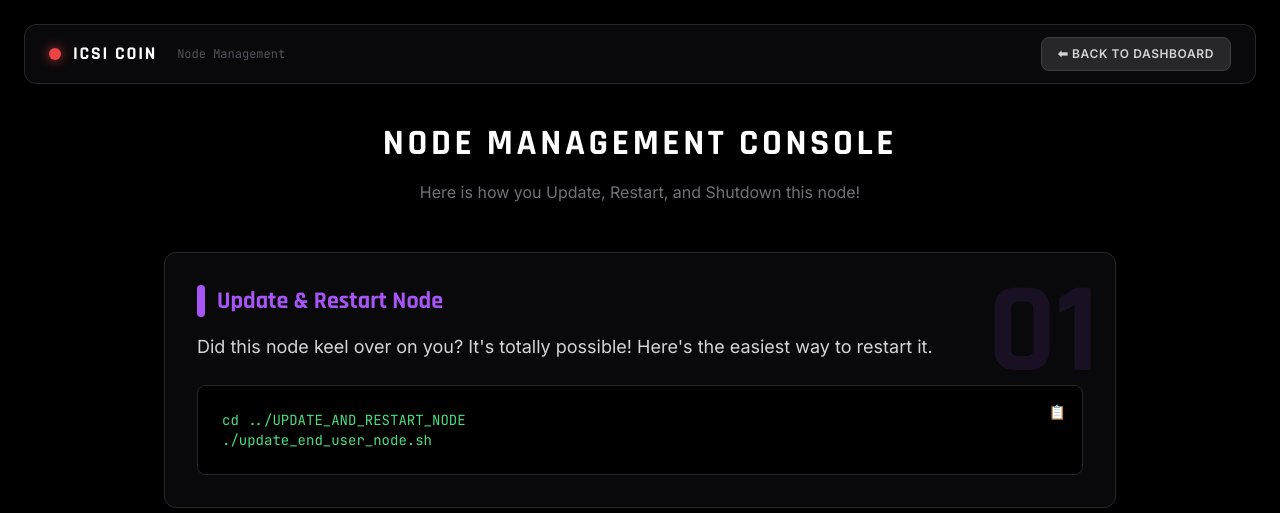
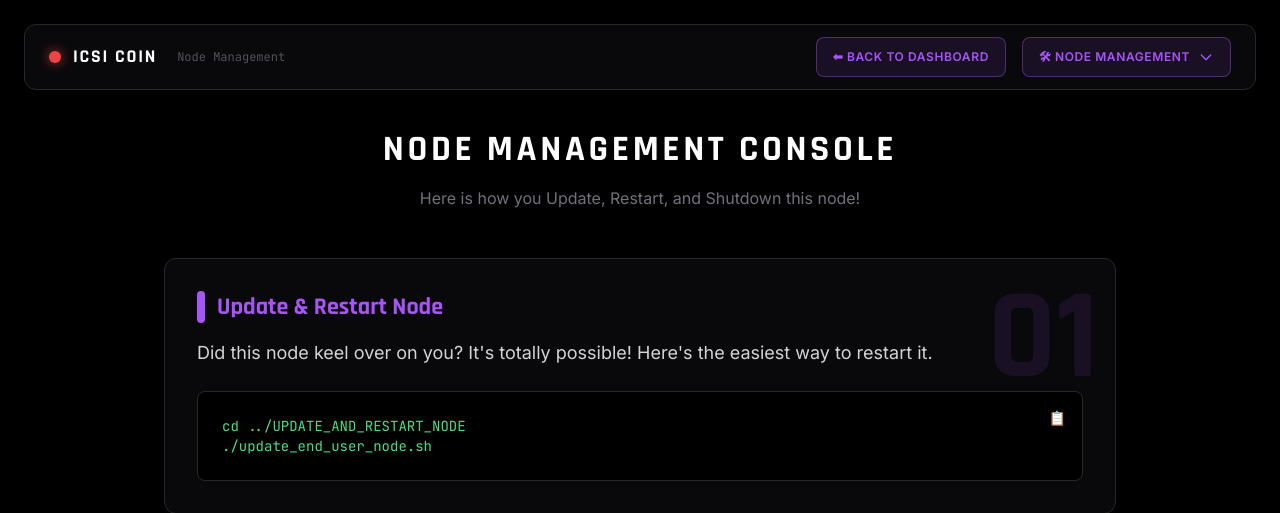
Before and after one commit to androidteacher/iCSI_Coin_2026, a Flask app: template iCSI_COIN_PYTHON_PORT/end_user_node/templates/management.html in a window 1280 px wide. Shown: the top 513 px of the page. Run offline with Flask 3, Linux system fonts and the light colour scheme; the template is opened without the code that fills it, so the values that code supplies are empty; some libraries are stand-ins or nearby versions.

Commit message:
It\'s so pretty!

```diff
--- a/iCSI_COIN_PYTHON_PORT/end_user_node/templates/db_query.html
+++ b/iCSI_COIN_PYTHON_PORT/end_user_node/templates/db_query.html
@@ -82,7 +82,7 @@
             </div>
             <div class="flex items-center gap-2">
                 <a href="/"
-                    class="px-4 py-2 rounded-lg bg-zinc-800 border border-zinc-700 text-zinc-300 font-bold text-xs uppercase tracking-wider hover:bg-zinc-700 hover:text-white transition-all flex items-center gap-2">
+                    class="px-4 py-2 rounded-lg bg-primary/10 border border-primary/40 text-primary font-bold text-xs uppercase tracking-wider hover:bg-primary/20 hover:border-primary/60 transition-all flex items-center gap-2 whitespace-nowrap h-10">
                     ⬅ Back to Dashboard
                 </a>
 
--- a/iCSI_COIN_PYTHON_PORT/end_user_node/templates/management.html
+++ b/iCSI_COIN_PYTHON_PORT/end_user_node/templates/management.html
@@ -82,9 +82,35 @@
             </div>
             <div class="flex items-center gap-2">
                 <a href="/"
-                    class="px-4 py-2 rounded-lg bg-zinc-800 border border-zinc-700 text-zinc-300 font-bold text-xs uppercase tracking-wider hover:bg-zinc-700 hover:text-white transition-all flex items-center gap-2">
+                    class="px-4 py-2 rounded-lg bg-primary/10 border border-primary/40 text-primary font-bold text-xs uppercase tracking-wider hover:bg-primary/20 hover:border-primary/60 transition-all flex items-center gap-2 whitespace-nowrap h-10">
                     ⬅ Back to Dashboard
                 </a>
+
+                <!-- Node Management Dropdown -->
+                <div class="relative group ml-2">
+                    <button
+                        class="px-4 py-2 rounded-lg bg-primary/10 border border-primary/40 text-primary font-bold text-xs uppercase tracking-wider hover:bg-primary/20 hover:border-primary/60 transition-all flex items-center gap-2 whitespace-nowrap h-10">
+                        🛠 Node Management
+                        <svg class="w-4 h-4" fill="none" stroke="currentColor" viewBox="0 0 24 24">
+                            <path stroke-linecap="round" stroke-linejoin="round" stroke-width="2" d="M19 9l-7 7-7-7">
+                            </path>
+                        </svg>
+                    </button>
+                    <!-- Dropdown Menu -->
+                    <div
+                        class="absolute right-0 mt-2 w-56 bg-surface border border-border rounded-xl shadow-xl opacity-0 invisible group-hover:opacity-100 group-hover:visible transition-all duration-200 z-50 transform origin-top-right">
+                        <div class="py-1">
+                            <a href="/management"
+                                class="block w-full text-left px-4 py-3 text-sm text-zinc-300 hover:bg-zinc-800 hover:text-white border-b border-zinc-800">
+                                🖥 Terminal Scripts
+                            </a>
+                            <a href="/db_query"
+                                class="block w-full text-left px-4 py-3 text-sm text-zinc-300 hover:bg-zinc-800 hover:text-white">
+                                🔍 Blockchain Queries
+                            </a>
+                        </div>
+                    </div>
+                </div>
             </div>
         </div>
     </nav>
```
Also changed, not shown: iCSI_COIN_PYTHON_PORT/end_user_node/templates/dashboard.html (+4 -3 lines).
